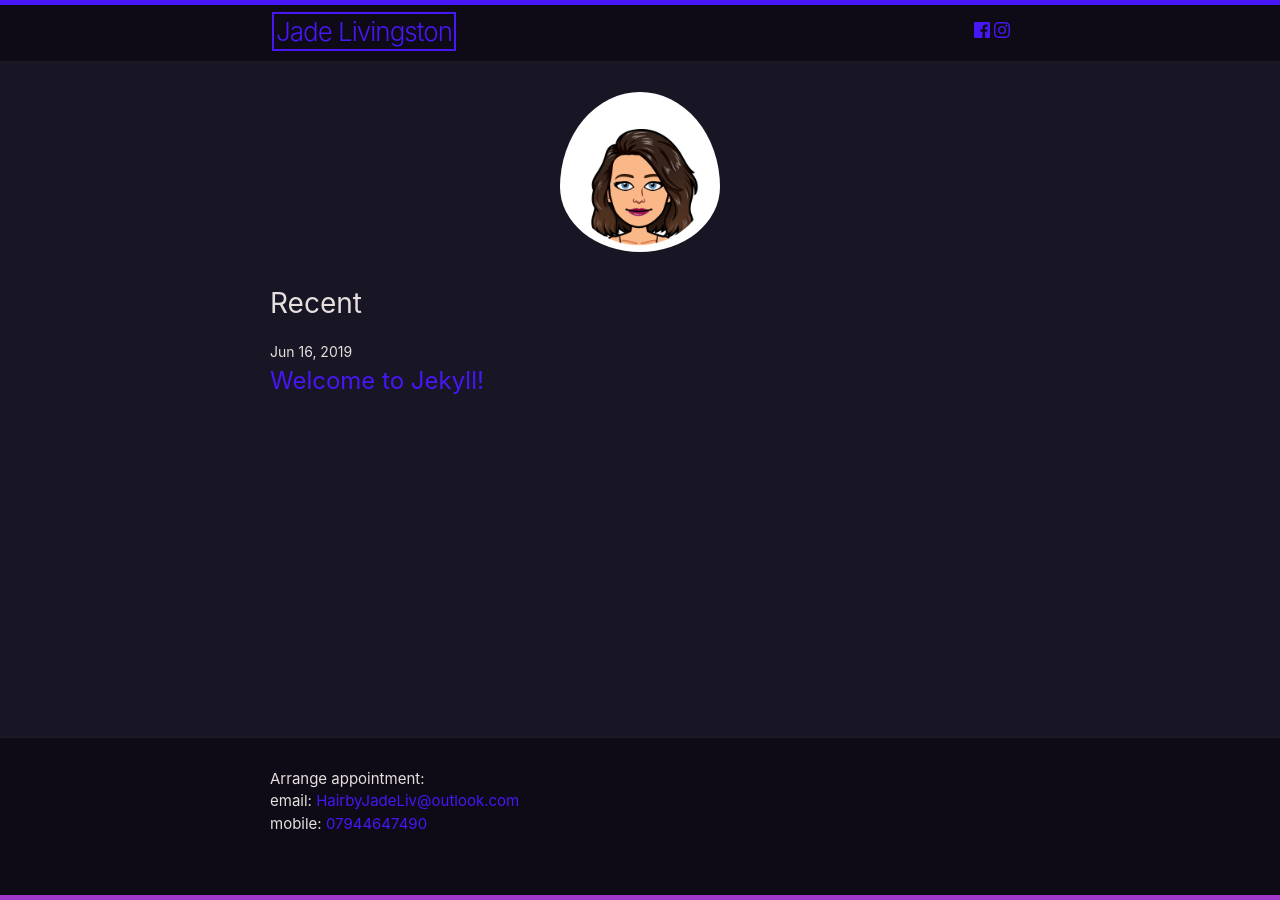
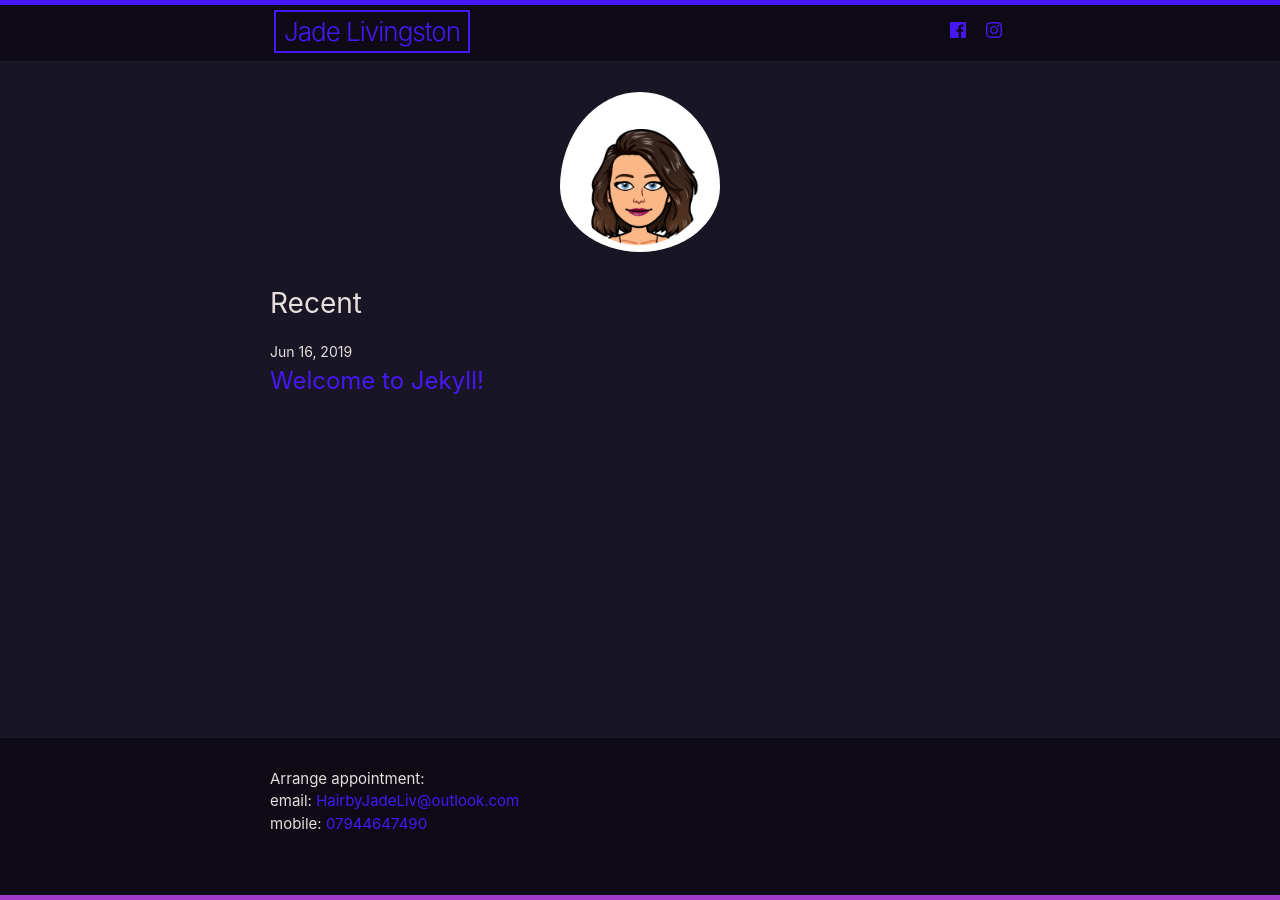
Before and after one commit to jadelivingston/jadelivingston.github.io, a Jekyll site: the page index.html, which Jekyll copies as it is, in a window 1280 px wide. Built offline with Jekyll 4.4.1, drawn with Linux system fonts in a browser that asks for light colours.

Commit message:
Update main.css

```diff
--- a/assets/main.css
+++ b/assets/main.css
@@ -154,6 +154,8 @@ pre {
   width: 16px;
   height: 16px;
   display: inline-block;
+  padding-right: 8px;
+  padding-left: 8px;
   fill: #4717F6;
   vertical-align: text-top; }
 
@@ -201,8 +203,8 @@ table {
   font-weight: 300;
   line-height: 54px;
   letter-spacing: -1px;
-  margin: 2px;
-  padding: 2px;
+  margin: 4px;
+  padding: 4px 8px 4px 8px;
   border: 2px solid #4717F6;
   float: middle; }
   .site-title, .site-title:visited {
```
